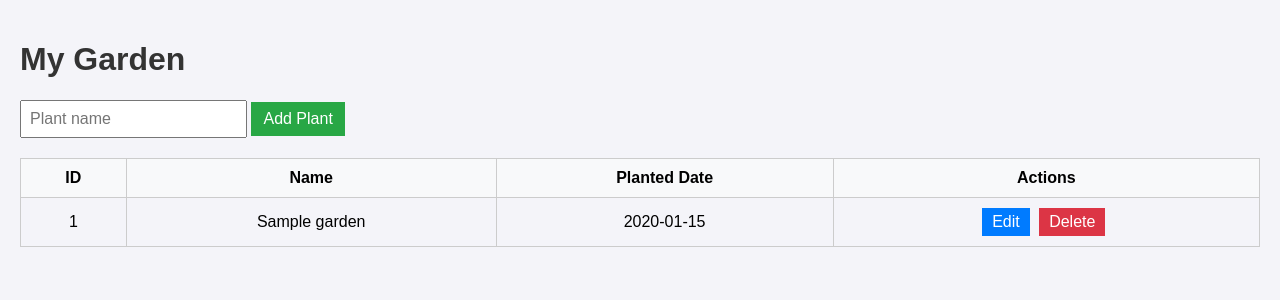
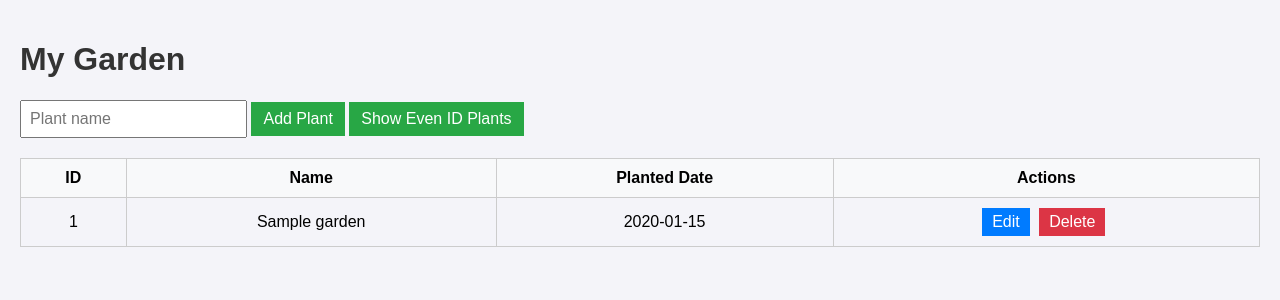
Before and after one commit to sousaa-bzz/Plant_booklet, a Flask app: page / in a window 1280 px wide. Shown: the top 300 px of the page. Run offline with Flask 3, Linux system fonts and the light colour scheme; tables that the repository leaves empty hold one stand-in row (values such as "Sample post").

Commit message:
Added get even plant id to the project

```diff
--- a/app.py
+++ b/app.py
@@ -8,12 +8,10 @@ app = Flask(__name__, static_folder='static', template_folder='templates')
 # Initialize DAO
 dao = PlantDao("garden.db")
 
-
 # Serve the index.html (Web UI)
 @app.route("/")
 def index():
     return render_template("index.html")
-
 
 # POST /plants - Add a new plant
 @app.route("/plants", methods=["POST"])
@@ -27,7 +25,6 @@ def add_plant():
     dao.add_plant(new_plant)
     return jsonify({"id": new_plant.plant_id, "message": "Plant added successfully"}), 201
 
-
 # GET /plants - List all plants
 @app.route("/plants", methods=["GET"])
 def get_all_plants():
@@ -35,6 +32,13 @@ def get_all_plants():
     return jsonify(
         [{"id": plant.plant_id, "name": plant.name, "planted_date": plant.planted_date} for plant in plants]), 200
 
+# New Endpoint - GET /plants/even - List plants with even IDs only
+@app.route("/plants/even", methods=["GET"])
+def get_even_id_plants():
+    plants = dao.get_all_plants()
+    even_plants = [plant for plant in plants if plant.plant_id % 2 == 0]
+    return jsonify(
+        [{"id": plant.plant_id, "name": plant.name, "planted_date": plant.planted_date} for plant in even_plants]), 200
 
 # PUT /plants/<int:plant_id> - Update an existing plant
 @app.route("/plants/<int:plant_id>", methods=["PUT"])
@@ -54,7 +58,6 @@ def update_plant(plant_id):
     else:
         abort(400, description="Failed to update plant")
 
-
 # DELETE /plants/<int:plant_id> - Delete a plant
 @app.route("/plants/<int:plant_id>", methods=["DELETE"])
 def delete_plant(plant_id):
@@ -63,7 +66,6 @@ def delete_plant(plant_id):
     else:
         abort(400, description="Failed to delete plant")
 
-
 # Start the app
 if __name__ == "__main__":
     app.run(debug=True)
--- a/static/app.js
+++ b/static/app.js
@@ -1,6 +1,31 @@
 document.addEventListener("DOMContentLoaded", function() {
     fetchPlants(); // Fetch all plants on page load
 });
+
+// Function to fetch and display only plants with even IDs
+function showEvenIdPlants() {
+    fetch("/plants/even")  // Use the new endpoint
+        .then(response => response.json())
+        .then(data => {
+            const plantList = document.getElementById("plant-list");
+            plantList.innerHTML = "";  // Clear existing entries
+
+            data.forEach(plant => {
+                const row = document.createElement("tr");
+                row.innerHTML = `
+                    <td>${plant.id}</td>
+                    <td>${plant.name}</td>
+                    <td>${plant.planted_date}</td>
+                    <td>
+                        <button class="action-btn" onclick="editPlant(${plant.id})">Edit</button>
+                        <button class="action-btn delete-btn" onclick="deletePlant(${plant.id})">Delete</button>
+                    </td>
+                `;
+                plantList.appendChild(row);
+            });
+        });
+}
+
 
 // Fetch all plants from the server
 function fetchPlants() {
--- a/templates/index.html
+++ b/templates/index.html
@@ -13,6 +13,7 @@
     <div class="form-container">
         <input type="text" id="plant-name" placeholder="Plant name" required>
         <button onclick="addPlant()">Add Plant</button>
+        <button onclick="showEvenIdPlants()">Show Even ID Plants</button> <!-- New Button -->
     </div>
 
     <!-- Table to display all plants -->
```
